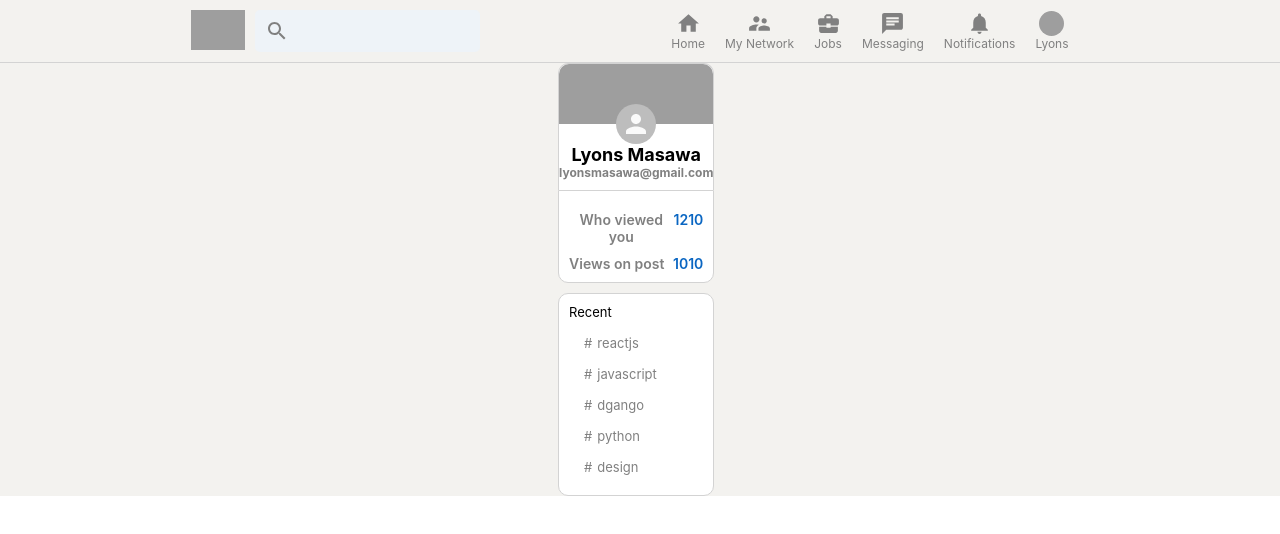
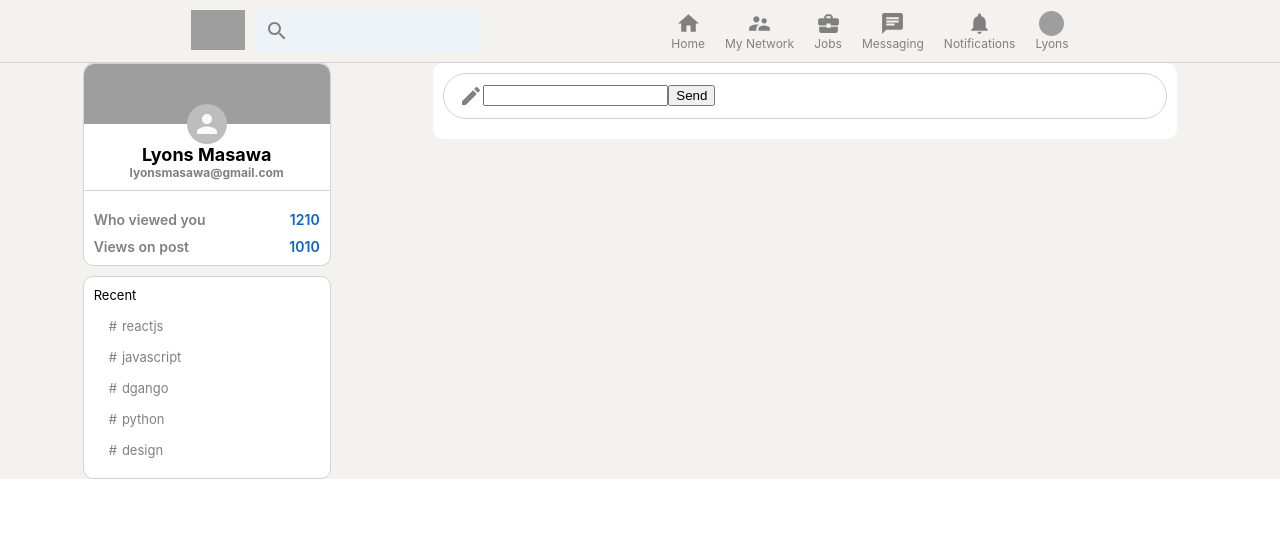
Before and after one commit to Lyonsmasawa/LinkedIn-X, a React (Create React App) app: page / in a window 1280 px wide. Shown: the top 534 px of the page. Built offline with nearby package versions, Linux system fonts and the light colour scheme; grey boxes are pictures that could not be loaded.

Commit message:
style feed section

```diff
--- a/src/App.css
+++ b/src/App.css
@@ -6,4 +6,6 @@
 }
 .app__body {
     display: flex;
+    justify-content: space-evenly;
+    width: 100%;
 }
--- a/src/Feed.css
+++ b/src/Feed.css
@@ -1,3 +1,23 @@
 .feed{
     flex: 0.6;
+    margin: 0 20px;
 }
+
+.feed__inputContainer {
+    display: flex;
+    background-color: white;
+    padding: 10px;
+    padding-bottom: 20px;
+    border-radius: 10px;
+    margin-bottom: 20px;
+}
+
+.feed__input {
+    border: 1px solid lightgray;
+    border-radius: 30px;
+    width: 100%;
+    display: flex;
+    padding: 10px;
+    color: gray;
+    padding-left: 15px;
+}
--- a/src/Feed.js
+++ b/src/Feed.js
@@ -1,9 +1,18 @@
 import './Feed.css'
+import { Create } from '@material-ui/icons'
 
 function Feed() {
     return (
         <div className="feed">
-
+            <div className="feed__inputContainer">
+                <div className="feed__input">
+                    <Create />
+                    <form action="">
+                        <input type="text" />
+                        <button type='submit'>Send</button>
+                    </form>
+                </div>
+            </div>
         </div>
     )
 }
```
